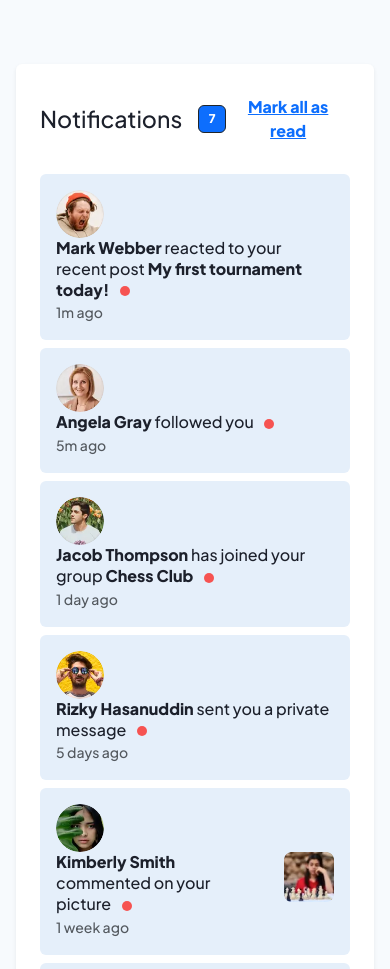
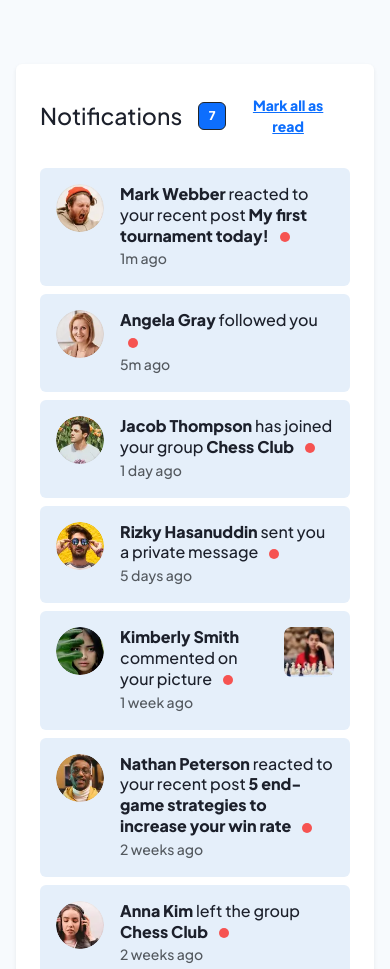
Before and after one commit to Rodney-Mokenyu/notifications-page-main, a plain HTML site: page index.html in a window 390 px wide. Shown: the top 969 px of the page. Drawn offline with nearby package versions, Linux system fonts and the light colour scheme.

Commit message:
Update styles.css

```diff
--- a/assets/css/styles.css
+++ b/assets/css/styles.css
@@ -102,13 +102,20 @@ main {
   display: block;
 }
 
-/* Responsive tweaks */
+
 @media (max-width: 576px) {
   main {
     padding: 1rem;
   }
-  .notification-row {
-    flex-direction: column;
-    align-items: flex-start;
+  #mark-all-as-read {
+    font-size: 14px;
   }
 }
+
+@media (max-width: 376px) {
+
+  #mark-all-as-read {
+    font-size: 10px;
+
+  }
+}
```
